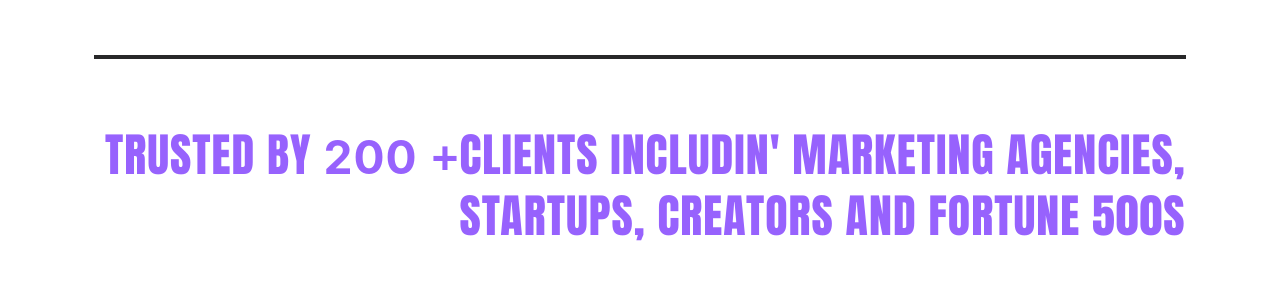
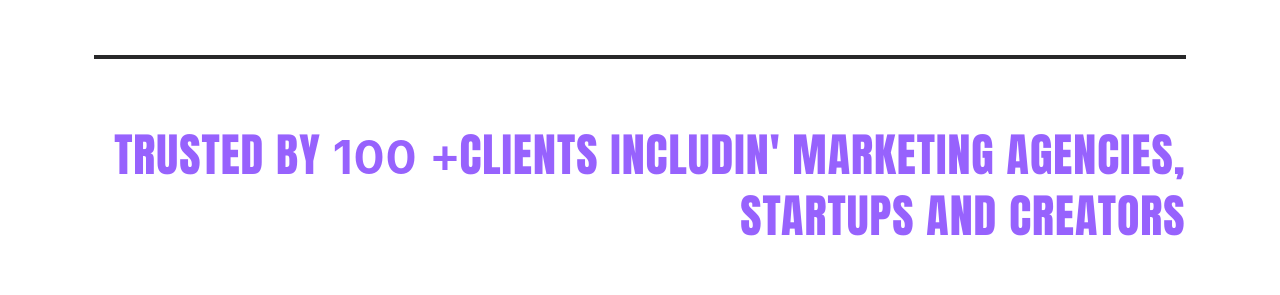
Before and after one commit to sakshamkushwah29-cmyk/media-mention, a React (Vite) app: page / in a window 1280 px wide. Shown: the part 1300-1595 px from the top of the page. Built offline with nearby package versions, Linux system fonts and the light colour scheme; a web font is replaced by a local one.

Commit message:
Update Trusted By text: 100+ clients including marketing agencies, startups and creators

```diff
--- a/src/Home.jsx
+++ b/src/Home.jsx
@@ -511,11 +511,11 @@
         <div className="mainusp-holder trustedbytxt">
           <h1 words-slide-from-right="" text-split="" className="mainusp trusted-by-text red">
             Trusted by
-            <span className="redspan">            200
+            <span className="redspan">            100
 </span>
             <span className="text-span">            +
 </span>
-            clients includin&#39; marketing agencies, startups, creators and Fortune 500s
+            clients includin&#39; marketing agencies, startups and creators
           </h1>
         </div>
         <div className="subheading-cta-holder">
```
